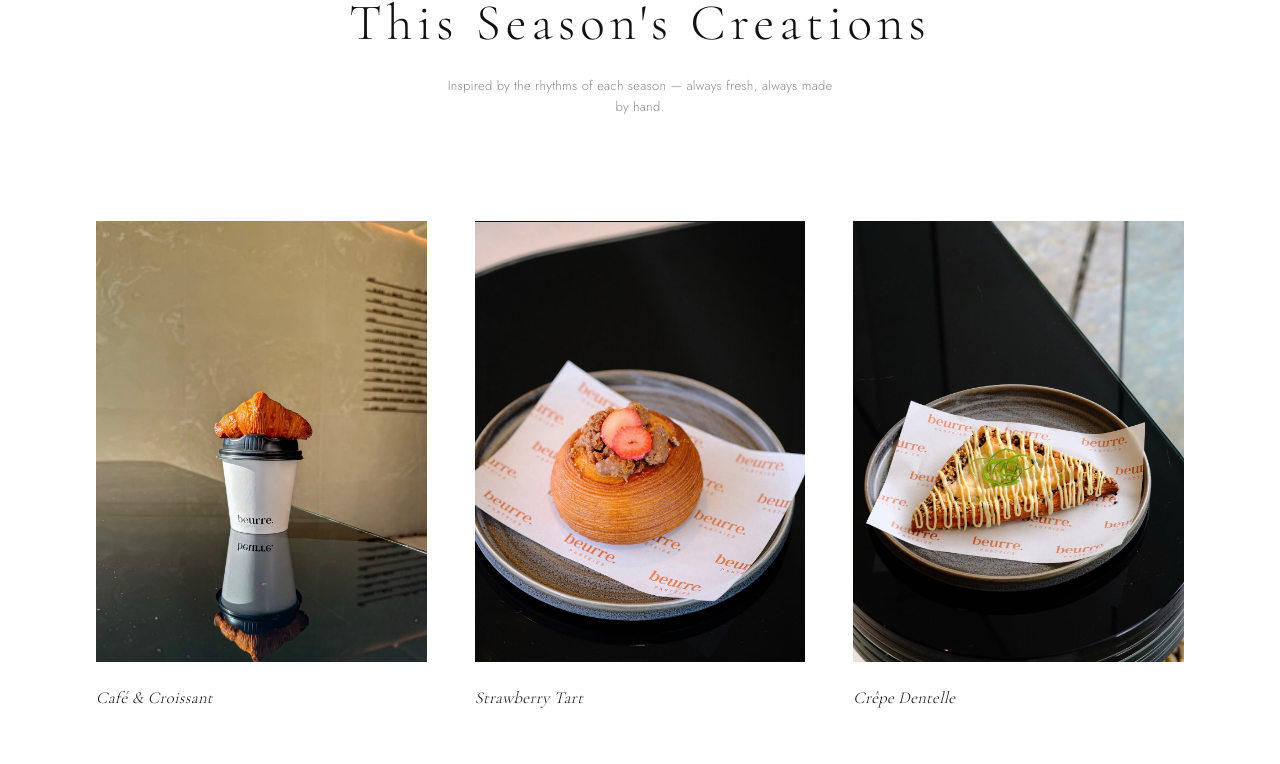
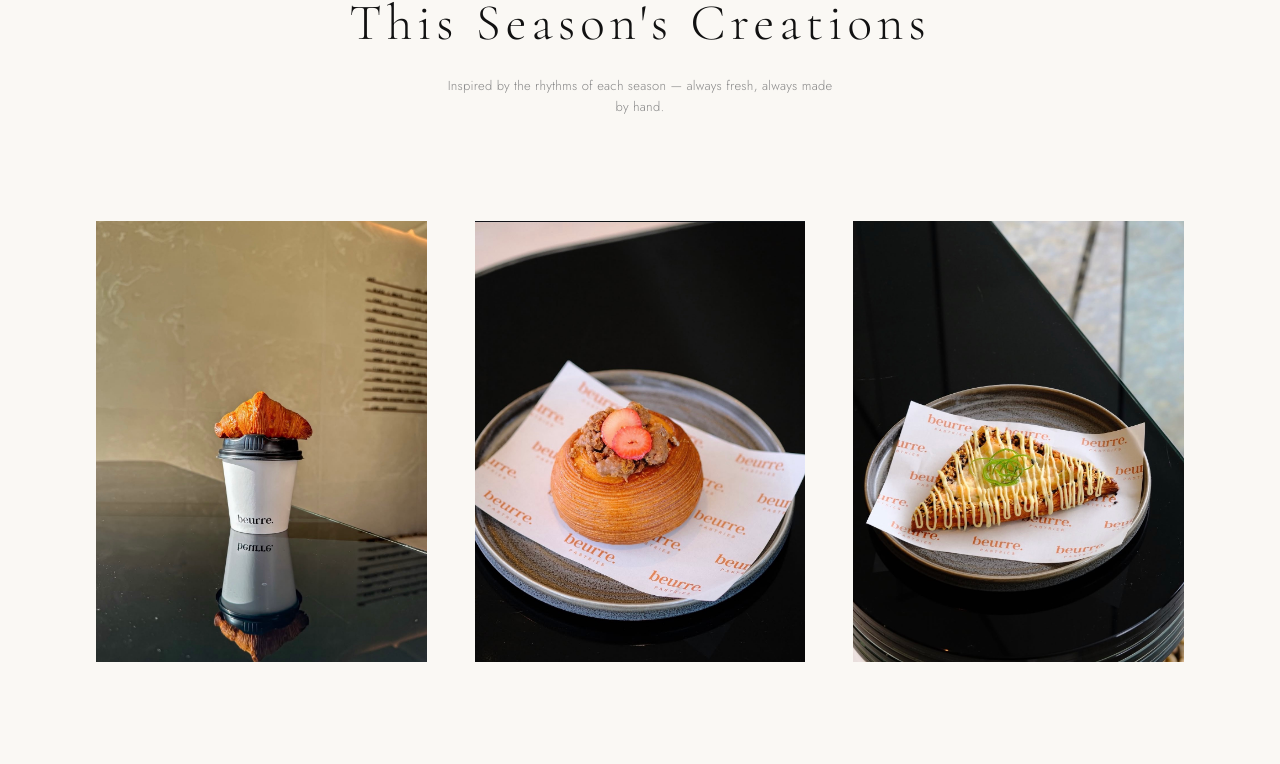
Before and after one commit to Wissko/beurre-pastries, a Next.js app: page / in a window 1280 px wide. Shown: the part 1997-2761 px from the top of the page. Built offline with nearby package versions, Linux system fonts and the light colour scheme.

Commit message:
fix: priority 1 corrections - blend mode, gold token, warm white bg, workshop image, collections doublon, visit title

```diff
--- a/app/components/Collections.tsx
+++ b/app/components/Collections.tsx
@@ -86,7 +86,7 @@ function ProductCard({ product, index }: { product: typeof products[0]; index: n
       </div>
 
       {/* Text — always visible on mobile, hidden on desktop (shown in overlay) */}
-      <div className="lg:block">
+      <div className="lg:hidden">
         <h3
           className="font-cormorant italic mb-2 lg:group-hover:text-[var(--color-accent)] transition-colors duration-300"
           style={{
--- a/app/components/Signature.tsx
+++ b/app/components/Signature.tsx
@@ -45,7 +45,7 @@ export default function Signature() {
             lineHeight: 1.1,
             fontWeight: 300,
             letterSpacing: '0.06em',
-            mixBlendMode: 'overlay',
+            textShadow: '0 2px 30px rgba(0,0,0,0.5)',
             opacity: 0.95,
           }}
         >
--- a/app/components/Visit.tsx
+++ b/app/components/Visit.tsx
@@ -58,7 +58,7 @@ export default function Visit() {
             className="font-cormorant italic"
             style={{ fontSize: 'clamp(27px, 4vw, 45px)', color: 'var(--color-dark)', fontWeight: 300, letterSpacing: '0.08em' }}
           >
-            Come Find Us
+            Venez nous voir
           </h2>
           <p
             className="font-jost mt-5 max-w-xs mx-auto leading-relaxed"
--- a/app/components/Workshops.tsx
+++ b/app/components/Workshops.tsx
@@ -50,7 +50,7 @@ export default function Workshops() {
           transition={{ duration: 0.9, ease: 'easeOut' }}
         >
           <Image
-            src="/images/art.jpg"
+            src="/images/workshop.jpg"
             alt="French pastry workshop at Beurre Brisbane"
             fill
             className="object-cover"
@@ -125,7 +125,7 @@ export default function Workshops() {
           transition={{ duration: 1, delay: 0.2, ease: 'easeOut' }}
         >
           <Image
-            src="/images/art.jpg"
+            src="/images/workshop.jpg"
             alt="French pastry art workshop at Beurre Brisbane"
             fill
             className="object-cover"
--- a/app/globals.css
+++ b/app/globals.css
@@ -3,7 +3,7 @@
 @tailwind utilities;
 
 :root {
-  --color-bg: #ffffff;
+  --color-bg: #faf8f4;
   --color-surface: #fafafa;
   --color-dark: #111111;
   --color-gold: #c8a96e;
--- a/tailwind.config.ts
+++ b/tailwind.config.ts
@@ -12,7 +12,7 @@ const config: Config = {
         'bg': '#faf8f4',
         'surface': '#f2ede4',
         'dark': '#1a1410',
-        'gold': '#b8975a',
+        'gold': '#c8a96e',
         'blush': '#e8d5c4',
         'accent': '#8b6f47',
         'text-main': '#2d2318',
```
